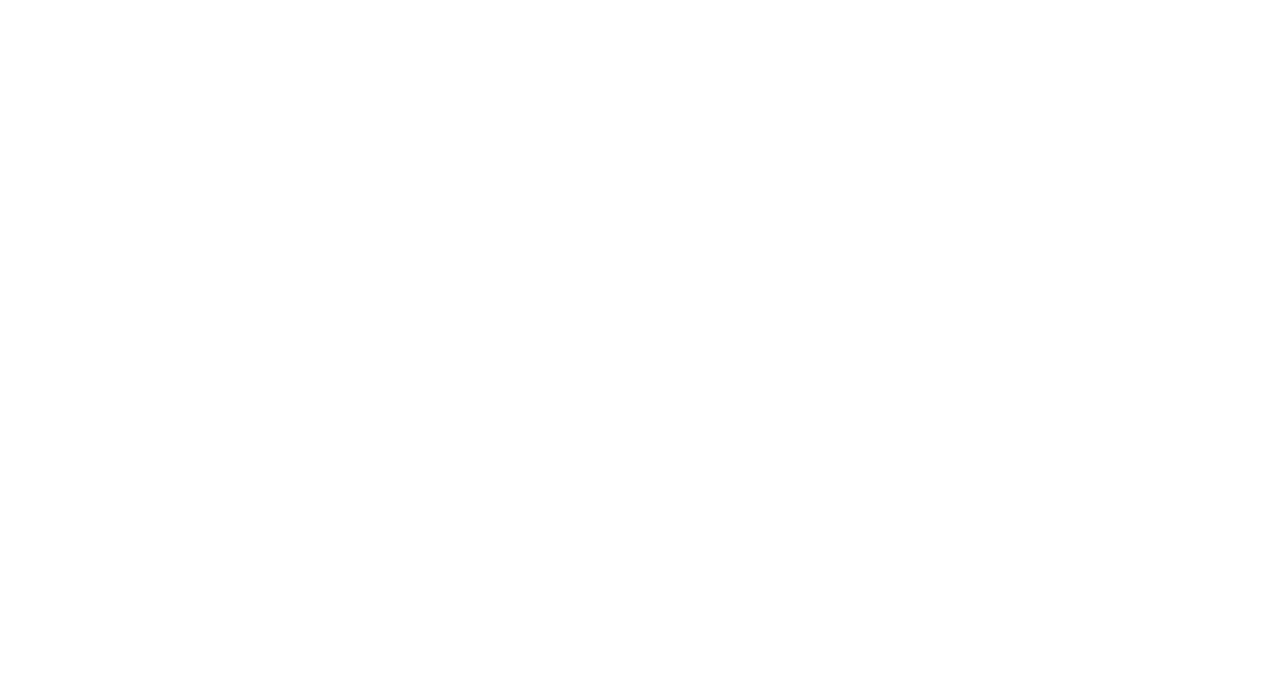
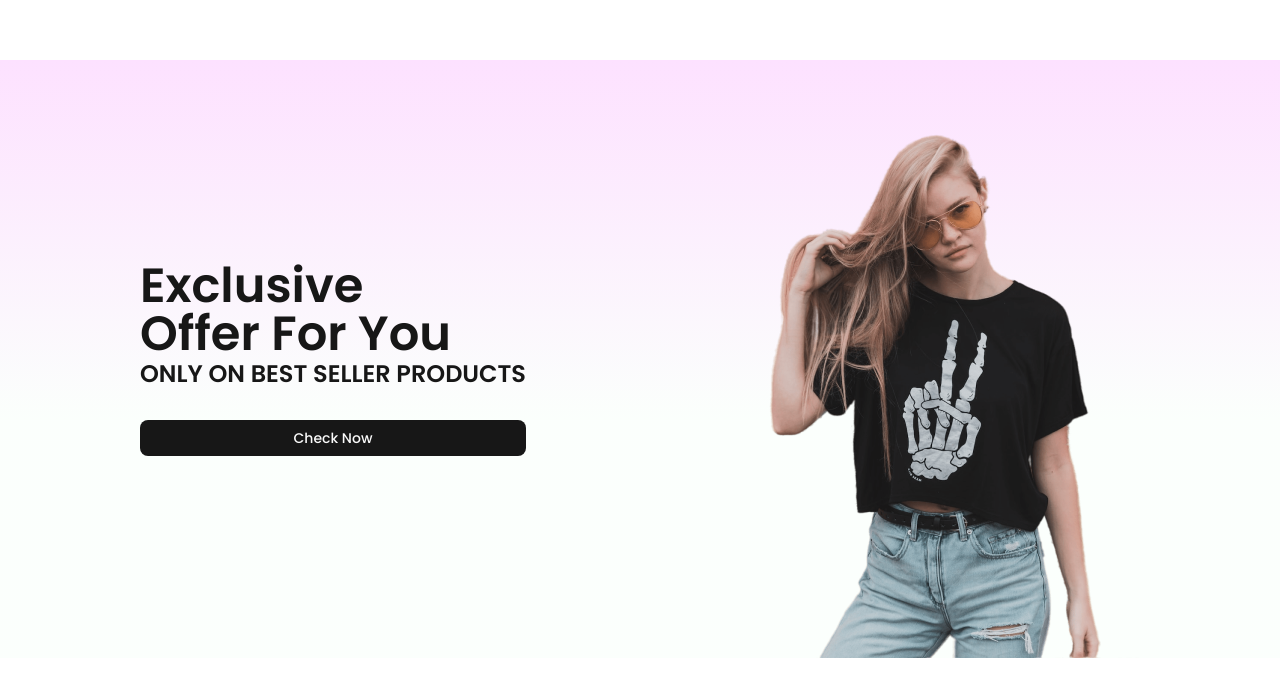
Before and after one commit to bishwas350/shopper, a React (Vite) app: page / in a window 1280 px wide. Shown: the part 1630-2326 px from the top of the page. Before the commit the page ends 1634 px from the top, so only its background shows below. Built offline with nearby package versions, Linux system fonts and the light colour scheme.

Commit message:
feat: enhance Popular component layout and styling; improve responsiveness and adjust heading sizes

```diff
--- /dev/null
+++ b/src/components/Offers.jsx
@@ -0,0 +1,29 @@
+import React from 'react'
+import Container from './Container'
+import Flex from './Flex'
+import { Button } from './ui/button'
+import exclusive_image from '@/assets/exclusive_image.png'
+
+const Offers = () => {
+  return (
+    <div>
+      <Container>
+        <Flex>
+            <div className="offer w-full flex mx-auto px-[140px] mb-[150px] bg-[linear-gradient(180deg,#fde1ff_0%,#e1ffea22_60%)]">
+                <div className="offer-left flex flex-col justify-center">
+                    <h1 className='text-[#171717] text-5xl font-semibold'>Exclusive</h1>
+                    <h1 className='text-[#171717] text-5xl font-semibold'>Offer For You</h1>
+                    <p className='text-[#171717] font-semibold text-2xl '>ONLY ON BEST SELLER PRODUCTS</p>
+                    <Button className={'cursor-pointer mt-[30px]'}>Check Now</Button>
+                </div>
+                <div className="offer-right flex ml-auto justify-end items-center pt-[50px]">
+                    <img src={exclusive_image} alt="" />
+                </div>
+            </div>
+        </Flex>
+      </Container>
+    </div>
+  )
+}
+
+export default Offers
--- a/src/components/Popular.jsx
+++ b/src/components/Popular.jsx
@@ -6,15 +6,15 @@ import Item from "./Item";
 
 const Popular = () => {
   return (
-    <div>
+    <div className="py-8 md:py-0">
       <Container>
         <Flex>
-          <div className="popular flex-col justify-center items-center h-[90vh]">
+          <div className="popular flex-col justify-center items-center h-auto md:h-[90vh] mt-8 md:mt-14 px-4 md:px-0">
             <div className="justify-center flex flex-col items-center gap-2">
-                <h1 className="text-[#171717] text-5xl font-semibold">POPULER IN WOMEN</h1>
-            <hr className="w-[200px]  h-1.5 rounded-[10px] bg-[#252525]"/>
+                <h1 className="text-[#171717] text-2xl sm:text-3xl md:text-5xl font-semibold text-center">POPULER IN WOMEN</h1>
+            <hr className="w-[120px] sm:w-[160px] md:w-[200px] h-1.5 rounded-[10px] bg-[#252525]"/>
             </div>
-            <div className="popular-item mt-12 flex gap-[20px]  justify-center">
+            <div className="popular-item mt-6 md:mt-12 flex flex-wrap md:flex-nowrap gap-4 md:gap-[20px] justify-center">
               {data_product.map((item, i) => {
                 return  <Item
                   key={i}
--- a/src/pages/Shop.jsx
+++ b/src/pages/Shop.jsx
@@ -1,4 +1,5 @@
 import Hero from '@/components/Hero'
+import Offers from '@/components/Offers'
 import Popular from '@/components/Popular'
 import React from 'react'
 
@@ -7,6 +8,7 @@ const Shop = () => {
     <div>
       <Hero/>
       <Popular/>
+      <Offers/>
     </div>
   )
 }
```
